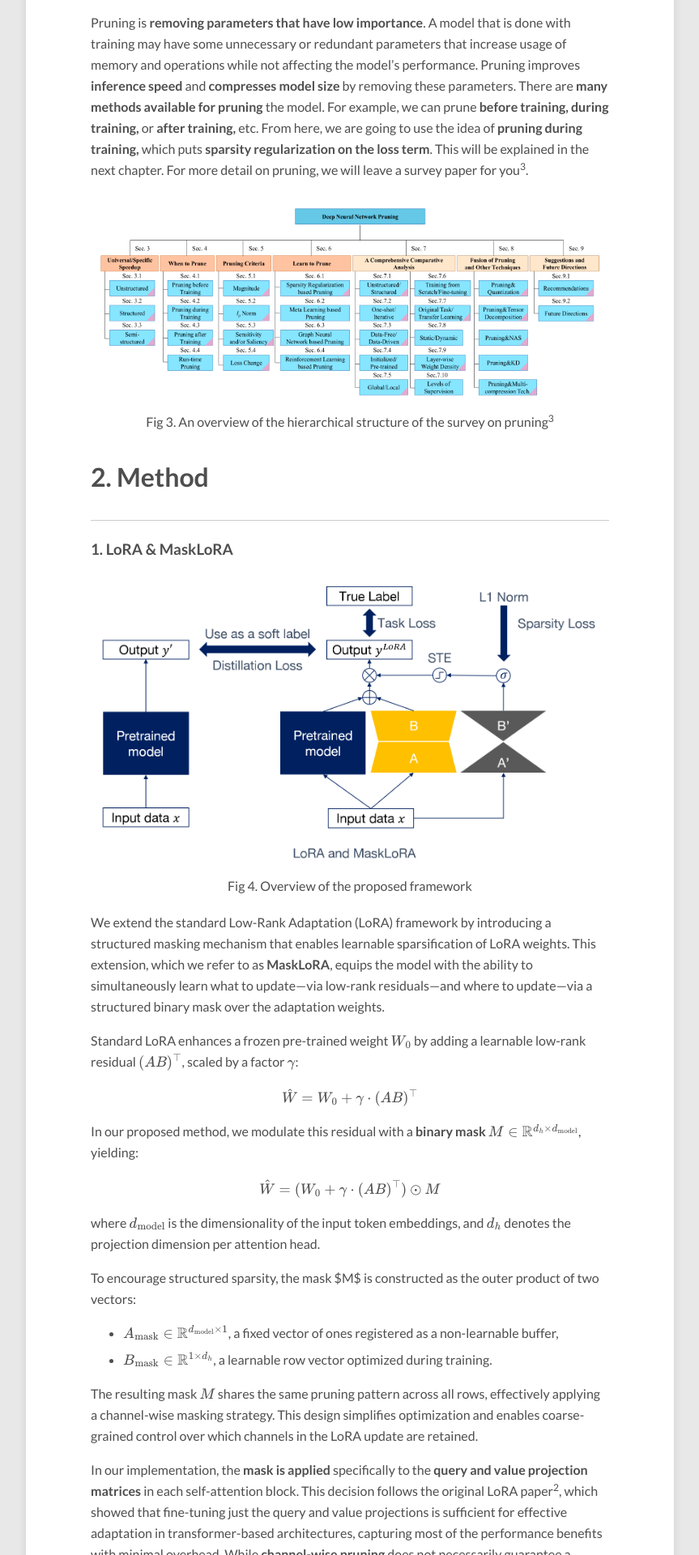
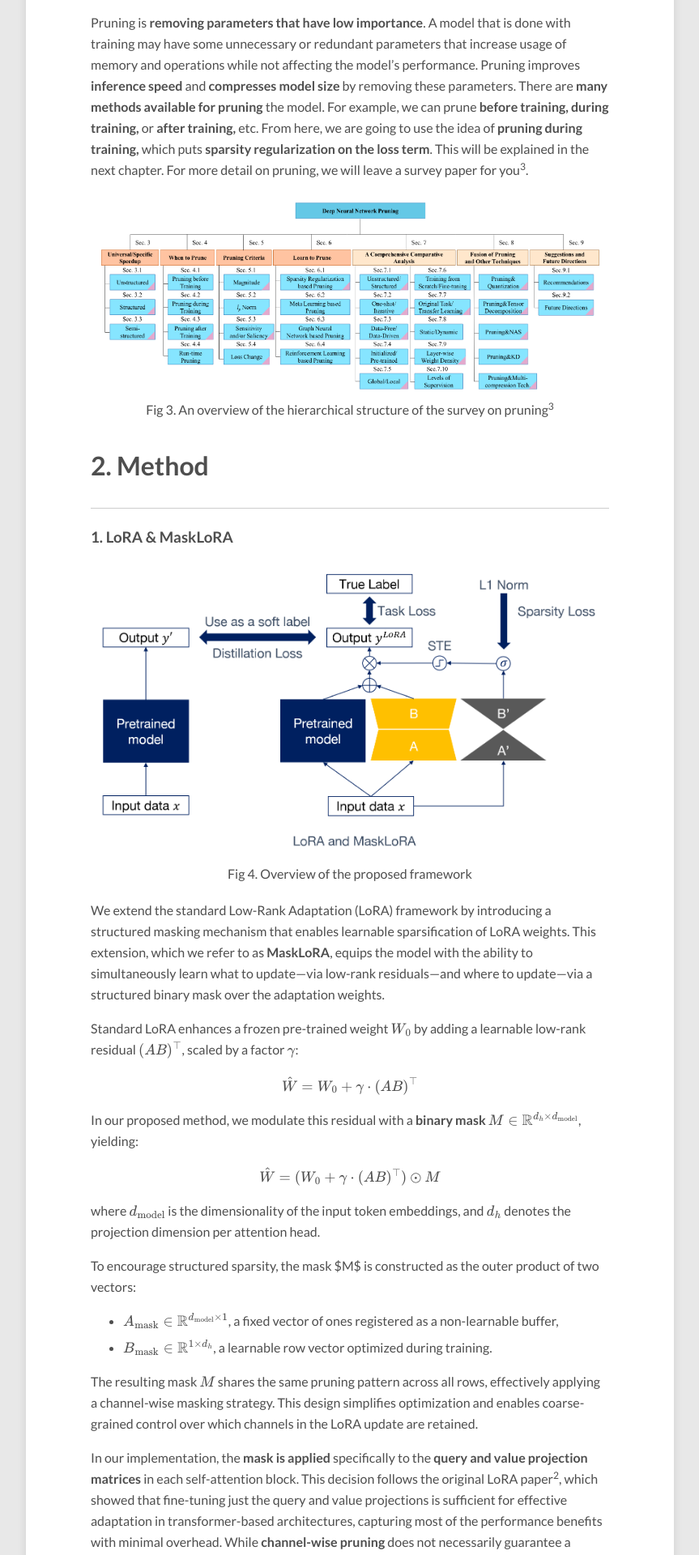
Before and after one commit to allThumbsGenius/allThumbsGenius.github.io, a Jekyll site: the page built from _posts/2025-05-29-LoRASKIP.md, in a window 1280 px wide. Shown: the part 2574-4494 px from the top of the page at 81% size, without its empty margins (208-1071 px from the left). Built offline with Jekyll 4.4.1, drawn with Linux system fonts in a browser that asks for light colours; nearby versions of some CDN libraries; formulas are drawn with MathJax 3.

Commit message:
almost there 2

```diff
--- a/_posts/2025-05-29-LoRASKIP.md
+++ b/_posts/2025-05-29-LoRASKIP.md
@@ -65,7 +65,7 @@ Pruning is **removing parameters that have low importance**. A model that is don
 
 [^pruning_survey]: H. Cheng, M. Zhang, and J. Q. Shi, “A Survey on Deep Neural Network Pruning: Taxonomy, Comparison, Analysis, and Recommendations,” IEEE Transactions on Pattern Analysis and Machine Intelligence, vol. 46, no. 12, pp. 10558–10578, Feb. 2024, doi: 10.1109/TPAMI.2024.3447085.
 
-|![Fig 3. An overview of the hierarchical structure of the survey on pruning]({{site.url}}/images/loraskip/pruning_survey.png)|
+|![Fig 3. An overview of the hierarchical structure of the survey on pruning]({{site.url}}/images/loraskip/pruning_research.png)|
 |:--:|
 |Fig 3. An overview of the hierarchical structure of the survey on pruning[^pruning_survey]|
 
```
Also changed, not shown: images/loraskip/pruning_research.png (added), images/loraskip/pruning_survey.PNG (deleted).
